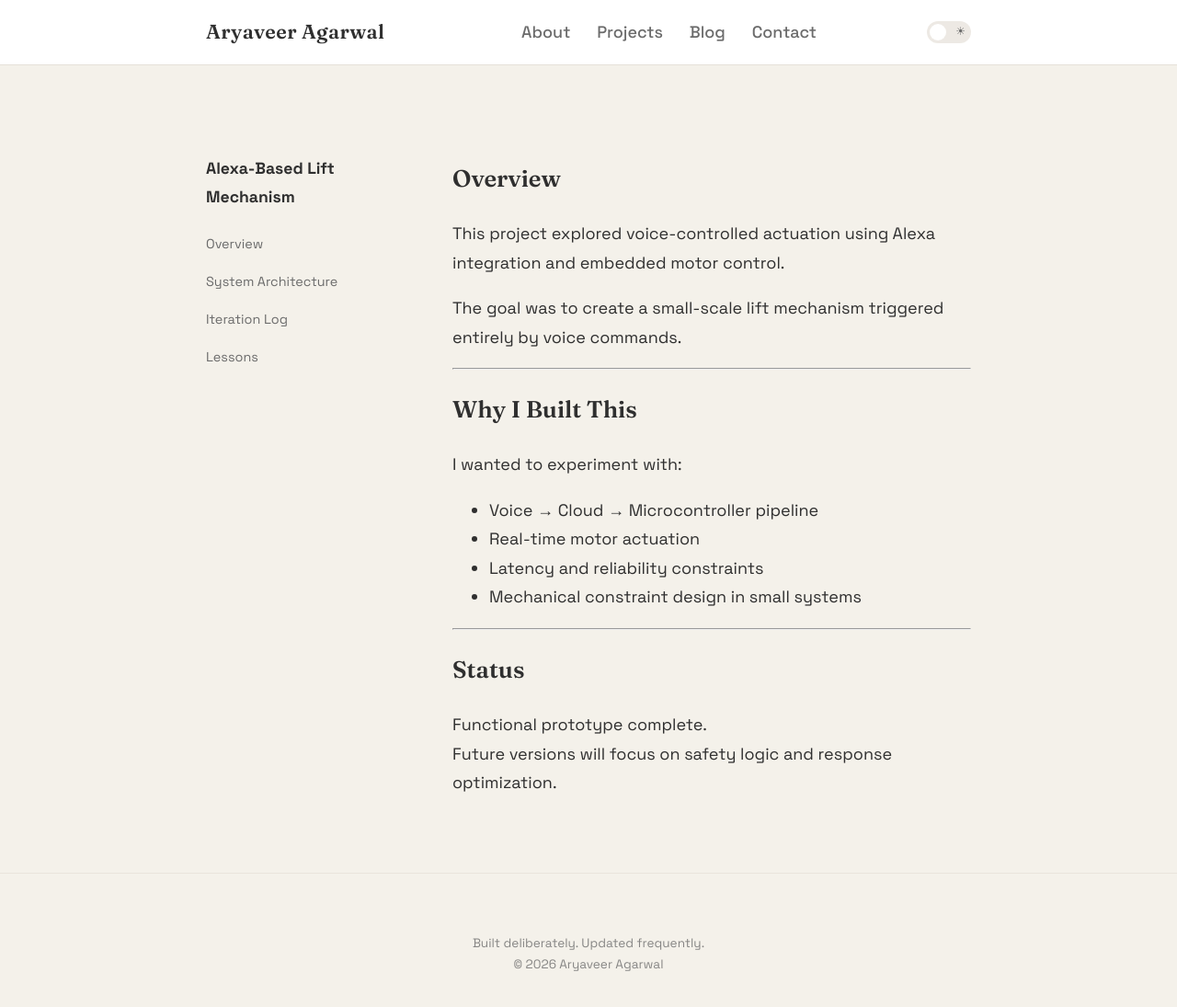
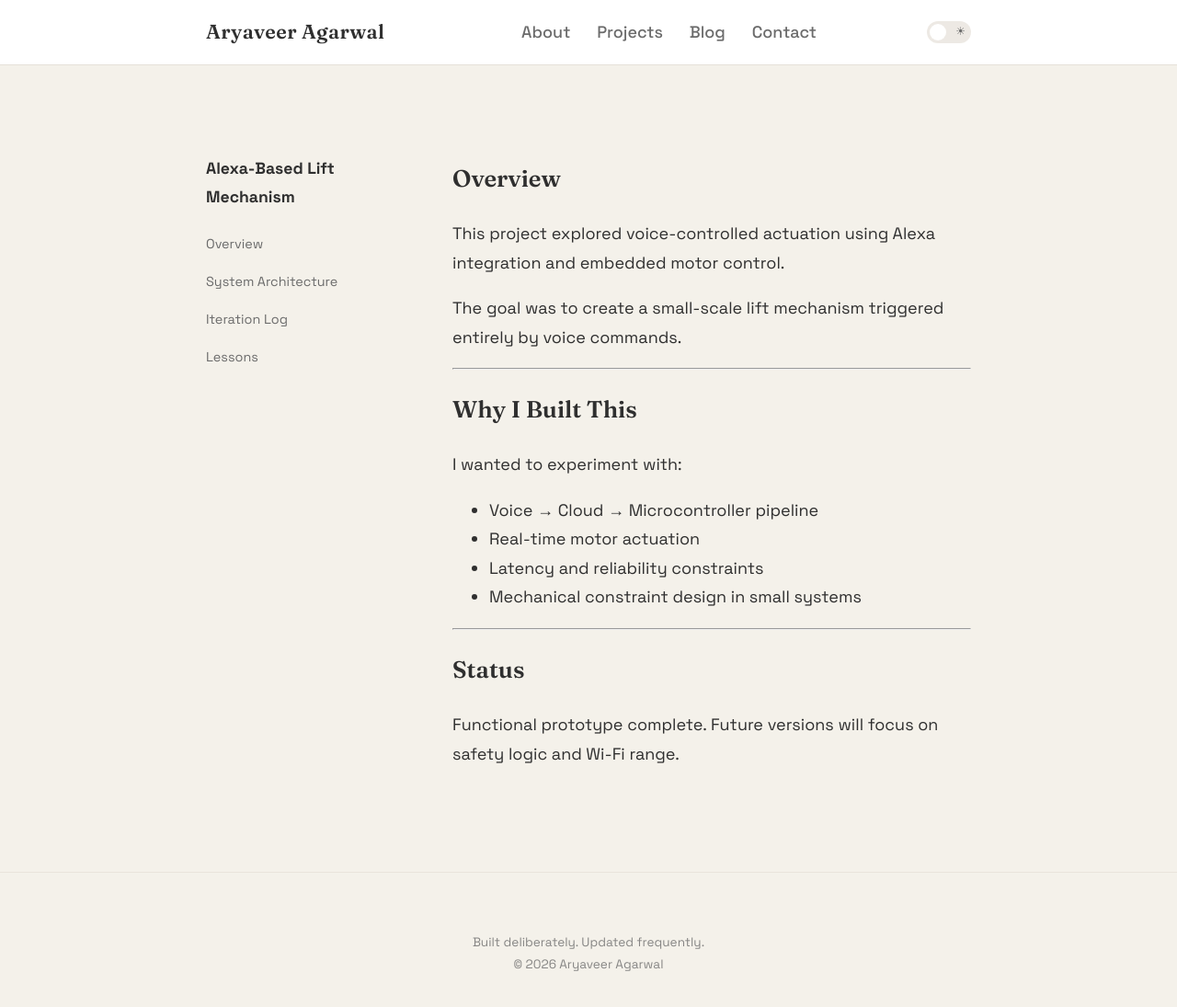
Before and after one commit to aryaveeragarwal/aryaveeragarwal.github.io, a Jekyll site: the page built from _projects/alexa-lift/index.md, in a window 1280 px wide and 1125 px high. Shown: the top 1095 px of the window at 92% size. Built offline with Jekyll 4.4.1, drawn with Linux system fonts in a browser that asks for light colours.

Commit message:
Update index.md

```diff
--- a/_projects/alexa-lift/index.md
+++ b/_projects/alexa-lift/index.md
@@ -27,4 +27,4 @@ I wanted to experiment with:
 ## Status
 
 Functional prototype complete.
-Future versions will focus on safety logic and response optimization.
+Future versions will focus on safety logic and Wi-Fi range.
```
